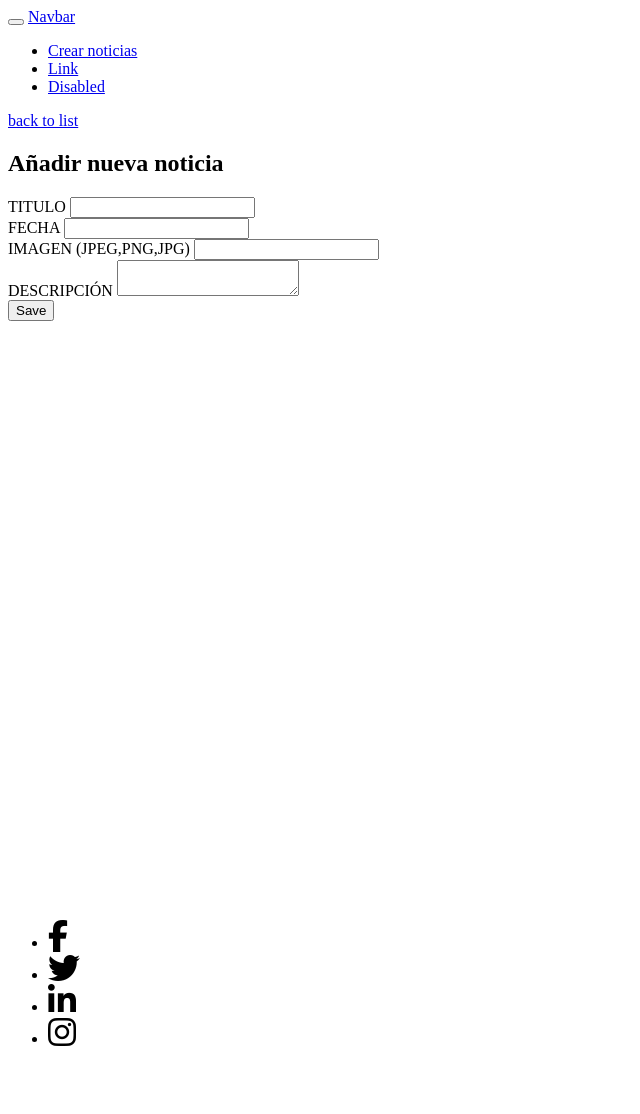
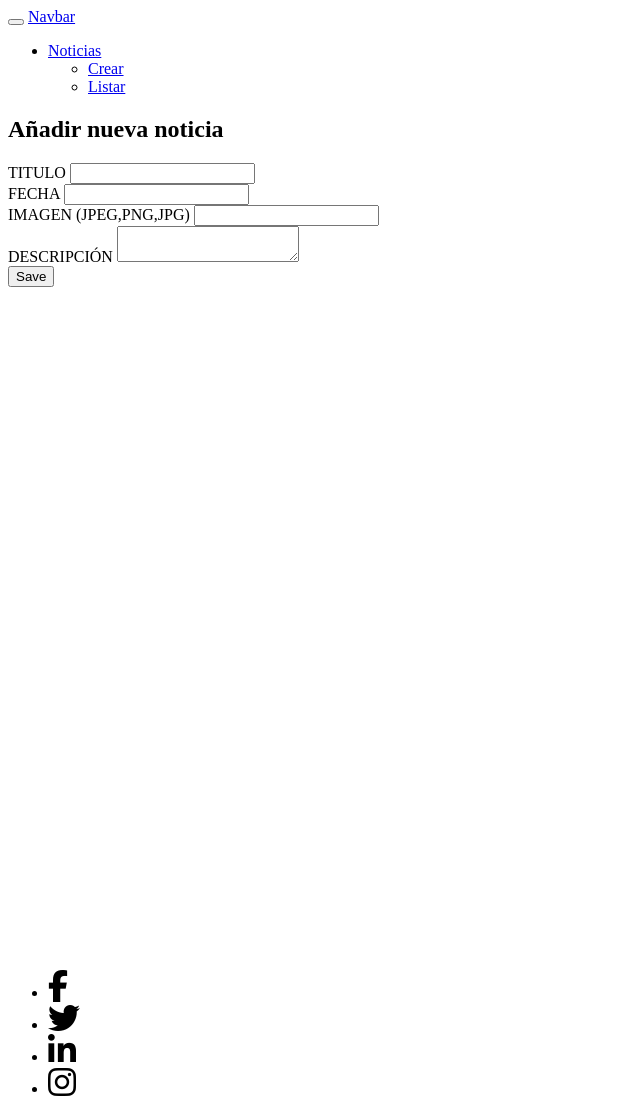
Before and after one commit to Joorgi/lira_carcaixent, a Symfony app: template templates/noticia/new.html.twig in a window 1280 px wide. Shown: the whole page, without its empty margins (0-640 px from the left). Before the commit the page ends 1046 px from the top, so only its background shows below. Run offline with Twig, Linux system fonts and the light colour scheme; the template is opened without the code that fills it, so the values that code supplies are empty; form fields are guessed from the names that the template uses; some libraries are stand-ins or nearby versions.

Commit message:
Edit navbar Noticia

```diff
--- a/templates/layout.html.twig
+++ b/templates/layout.html.twig
@@ -7,17 +7,21 @@
 				<button class='navbar-toggler' type='button' data-bs-toggle='collapse' data-bs-target='#navbarTogglerDemo03' aria-controls='navbarTogglerDemo03' aria-expanded='false' aria-label='Toggle navigation'>
 					<span class='navbar-toggler-icon'></span>
 				</button>
-				<a class='navbar-brand' href='#'>Navbar</a>
+				<a class='navbar-brand' href='/'>Navbar</a>
 				<div class='collapse navbar-collapse' id='navbarTogglerDemo03'>
 					<ul class='navbar-nav me-auto mb-2 mb-lg-0'>
-						<li class='nav-item'>
-							<a class='nav-link active' aria-current='page' href='/admin/noticia/new'>Crear noticias</a>
-						</li>
-						<li class='nav-item'>
-							<a class='nav-link' href='#'>Link</a>
-						</li>
-						<li class='nav-item'>
-							<a class='nav-link disabled' href='#' tabindex='-1' aria-disabled='true'>Disabled</a>
+						<li class='nav-item dropdown'>
+							<a class='nav-link dropdown-toggle active' href='#' id='navbarDropdown' role='button' data-bs-toggle='dropdown' aria-expanded='false'>
+								Noticias
+							</a>
+							<ul class='dropdown-menu' aria-labelledby='navbarDropdown'>
+								<li>
+									<a class='dropdown-item' href='admin/noticia/new'>Crear</a>
+								</li>
+								<li>
+									<a class='dropdown-item' href='#'>Listar</a>
+								</li>
+							</ul>
 						</li>
 					</ul>
 				</div>
@@ -34,8 +38,7 @@
 
 	<div class='container-fluid'>
 		<footer>
-			<div style='height: 100%;' class='row bg-danger'>
-
+			<div class='row bg-danger'>
 				<div class='col-xl-12 text-center d-flex justify-content-center align-self-center'>
 					<ul class='list-inline pt-3'>
 						<li class='list-inline-item'>
--- a/templates/noticia/_form.html.twig
+++ b/templates/noticia/_form.html.twig
@@ -1,5 +1,6 @@
+<article class='bg-primary' style='height: 791px;'>
 	<div class='row'>
-	<div class='col-xl-12 col-lg-6 text-center' style='height: 707px;'>
+		<div class='col-xl-12 col-lg-12 text-center' style='height: 707px;'>
 			{{ form_start(form, {'attr': {'class': 'mt-5 offset-4'}}) }}
 			<div class='input-group mb-6 pb-5'>
 				<div class='form-group col-md-6'>
@@ -35,3 +36,4 @@
 			</div>
 		</div>
 	</div>
+</article>
--- a/templates/noticia/new.html.twig
+++ b/templates/noticia/new.html.twig
@@ -4,7 +4,6 @@
 {% endblock %}
 
 {% block formSection %}
-	<a href="{{ path('home') }}">back to list</a>
 	<h1 class='text-center'>Añadir nueva noticia</h1>
 	{{ include('noticia/_form.html.twig') }}
 {% endblock %}
```
Lines whose indentation alone changed are shown as unchanged.
